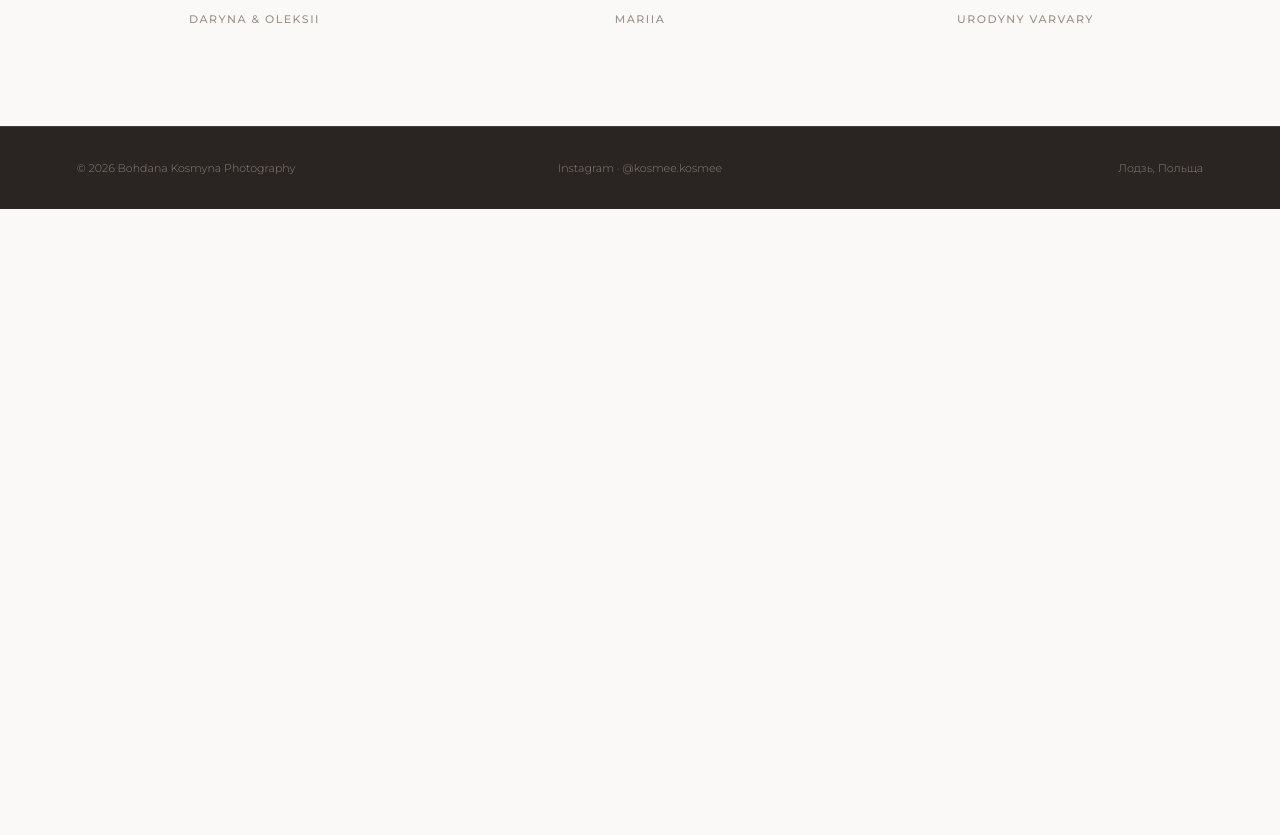
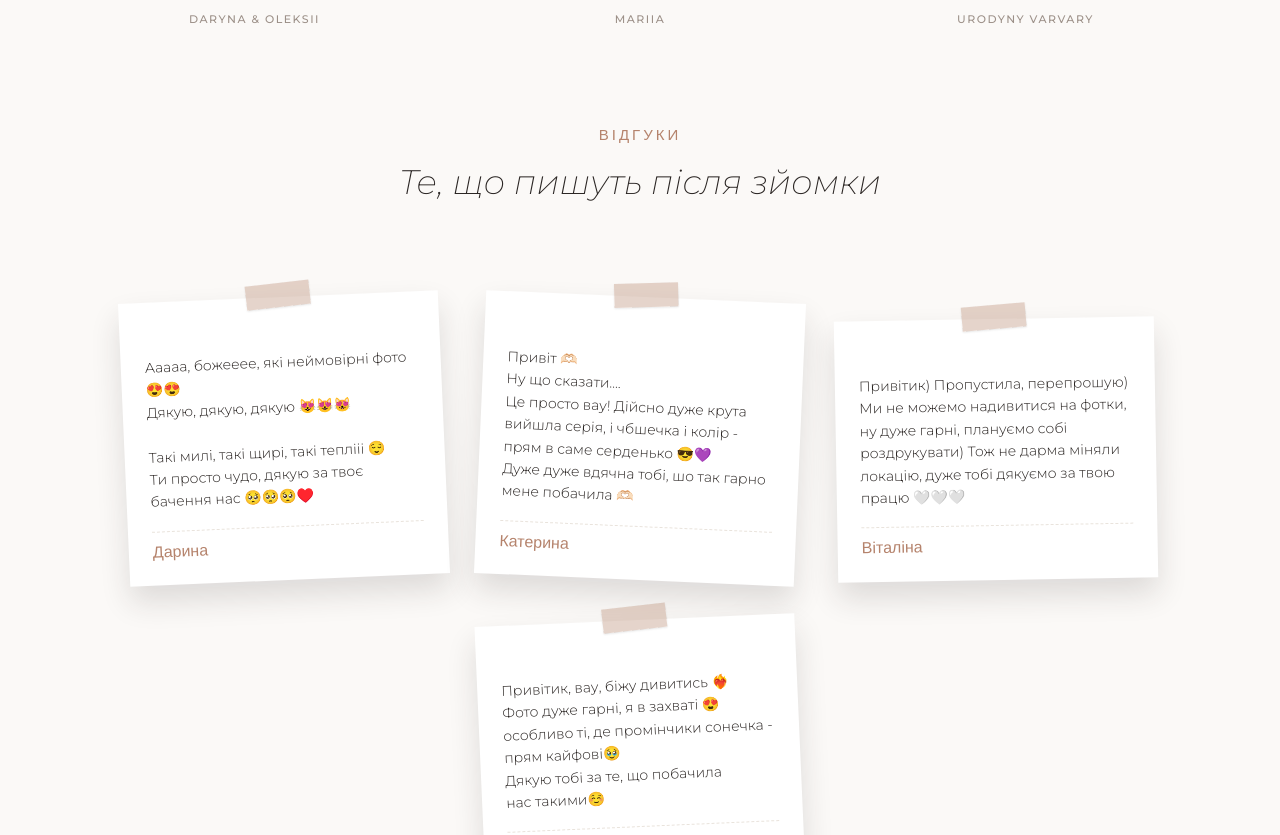
Before and after one commit to oleksandragurkalo/photography-portfolio, a React (Vite) app: page / in a window 1280 px wide. Shown: the part 1290-2125 px from the top of the page. Before the commit the page ends 1499 px from the top, so only its background shows below. Built offline with nearby package versions, Linux system fonts and the light colour scheme; no server answers.

Commit message:
feat(Home): Add testimonials section with styling and translations

```diff
--- a/src/i18n/translations.js
+++ b/src/i18n/translations.js
@@ -23,6 +23,28 @@ export const translations = {
     home: {
       kicker: 'Photographer',
       headline: 'Щирі та живі історії про вас — у теплому, природньому світлі.',
+      testimonials: {
+        kicker: 'Відгуки',
+        headline: 'Те, що пишуть після зйомки',
+        quotes: [
+          {
+            text: 'Ааааа, божееее, які неймовірні фото 😍😍\nДякую, дякую, дякую 😻😻😻\n\nТакі милі, такі щирі, такі теплііі 😌\nТи просто чудо, дякую за твоє бачення нас 🥺🥺🥺♥️',
+            author: 'Дарина',
+          },
+          {
+            text: 'Привіт 🫶🏻\nНу що сказати….\nЦе просто вау! Дійсно дуже крута вийшла серія, і чбшечка і колір - прям в саме серденько 😎💜\nДуже дуже вдячна тобі, шо так гарно мене побачила 🫶🏻',
+            author: 'Катерина',
+          },
+          {
+            text: 'Привітик) Пропустила, перепрошую)\nМи не можемо надивитися на фотки, ну дуже гарні, плануємо собі роздрукувати) Тож не дарма міняли локацію, дуже тобі дякуємо за твою працю 🤍🤍🤍',
+            author: 'Віталіна',
+          },
+          {
+            text: 'Привітик, вау, біжу дивитись ❤️‍🔥\nФото дуже гарні, я в захваті 😍\nособливо ті, де промінчики сонечка - прям кайфові🥹\nДякую тобі за те, що побачила\nнас такими☺️',
+            author: 'Анастасія',
+          },
+        ],
+      },
     },
     portfolio: {
       kicker: 'Selected Work',
@@ -131,6 +153,28 @@ export const translations = {
     home: {
       kicker: 'Photographer',
       headline: 'Szczere i żywe historie o Was — w ciepłym, naturalnym świetle.',
+      testimonials: {
+        kicker: 'Opinie',
+        headline: 'To, co piszą po sesji',
+        quotes: [
+          {
+            text: 'Aaaaa, boże, jakie niesamowite zdjęcia 😍😍\nDziękuję, dziękuję, dziękuję 😻😻😻\n\nTakie słodkie, takie szczere, takie ciepłe 😌\nJesteś po prostu cudowna, dziękuję za Twoje spojrzenie na nas 🥺🥺🥺♥️',
+            author: 'Daryna',
+          },
+          {
+            text: 'Cześć 🫶🏻\nNo co tu dużo mówić….\nTo po prostu wow! Naprawdę super wyszła seria, a czerń i biel, i kolor — prosto w serducho 😎💜\nBardzo, bardzo Ci dziękuję, że tak pięknie mnie uchwyciłaś 🫶🏻',
+            author: 'Kateryna',
+          },
+          {
+            text: 'Cześć) Przegapiłam, przepraszam)\nNie możemy się napatrzeć na zdjęcia, są naprawdę piękne, planujemy je sobie wydrukować) Więc nie na darmo zmienialiśmy lokalizację, bardzo dziękujemy za Twoją pracę 🤍🤍🤍',
+            author: 'Vitaliia',
+          },
+          {
+            text: 'Cześć, wow, biegnę oglądać ❤️‍🔥\nZdjęcia są bardzo piękne, jestem zachwycona 😍\nzwłaszcza te, gdzie promyki słońca — po prostu super 🥹\nDziękuję Ci za to, że zobaczyłaś\nnas takimi, jacy jesteśmy ☺️',
+            author: 'Anastasiia',
+          },
+        ],
+      },
     },
     portfolio: {
       kicker: 'Selected Work',
--- a/src/pages/Home/Home.css
+++ b/src/pages/Home/Home.css
@@ -112,6 +112,102 @@
   text-align: center;
 }
 
+.testimonials-head {
+  display: flex;
+  flex-direction: column;
+  align-items: center;
+  gap: 16px;
+  text-align: center;
+  padding-bottom: 50px;
+}
+
+.testimonials-head .headline-italic {
+  font-size: clamp(24px, 3.5vw, 34px);
+}
+
+.testimonials-track {
+  padding-inline: var(--container-pad);
+  padding-top: 40px;
+  padding-bottom: 100px;
+}
+
+.testimonials-scroller {
+  display: flex;
+  flex-wrap: wrap;
+  justify-content: center;
+  gap: 40px 36px;
+  max-width: 1100px;
+  margin-inline: auto;
+}
+
+.testimonial-note {
+  position: relative;
+  flex: 1 1 260px;
+  max-width: 320px;
+  background: var(--color-white);
+  padding: 36px 24px 24px;
+  margin: 0;
+  box-shadow: 0 16px 30px rgba(42, 37, 35, 0.14);
+  transform: rotate(-2.5deg);
+  transition: transform 250ms ease, box-shadow 250ms ease;
+}
+
+.testimonial-note:nth-child(3n - 1) {
+  transform: rotate(2.5deg);
+}
+
+.testimonial-note:nth-child(3n) {
+  transform: rotate(-1deg);
+  margin-top: 22px;
+}
+
+@media (hover: hover) {
+  .testimonial-note:hover {
+    transform: rotate(0deg) translateY(-6px);
+    box-shadow: 0 22px 40px rgba(42, 37, 35, 0.2);
+    z-index: 1;
+  }
+}
+
+.testimonial-tape {
+  position: absolute;
+  top: -14px;
+  left: 50%;
+  width: 64px;
+  height: 24px;
+  transform: translateX(-50%) rotate(-4deg);
+  background: rgba(181, 131, 108, 0.35);
+  box-shadow: 0 1px 2px rgba(42, 37, 35, 0.1);
+}
+
+.testimonial-mark {
+  display: block;
+  font-family: var(--font-display), sans-serif;
+  font-size: 42px;
+  line-height: 0.5;
+  color: var(--color-accent);
+  margin-bottom: 14px;
+}
+
+.testimonial-text {
+  font-family: var(--font-body), sans-serif;
+  font-weight: 300;
+  font-size: 14px;
+  line-height: 1.6;
+  color: var(--color-ink);
+  white-space: pre-line;
+  margin: 18px 0;
+}
+
+.testimonial-author {
+  font-family: var(--font-display), sans-serif;
+  font-size: 16px;
+  color: var(--color-accent);
+  border-top: 1px dashed var(--color-border);
+  padding-top: 10px;
+  margin: 0;
+}
+
 @media (max-width: 860px) {
   .hero {
     height: min(60vh, 560px);
@@ -123,4 +219,25 @@
     gap: 40px;
     padding-bottom: 60px;
   }
+
+  .testimonials-track {
+    padding-top: 30px;
+    padding-bottom: 60px;
+  }
+
+  .testimonials-scroller {
+    gap: 30px 24px;
+  }
+
+  .testimonial-note {
+    flex-basis: 100%;
+    max-width: 360px;
+  }
+
+  .testimonial-note,
+  .testimonial-note:nth-child(3n - 1),
+  .testimonial-note:nth-child(3n) {
+    transform: rotate(-1deg);
+    margin-top: 0;
+  }
 }
--- a/src/pages/Home/Home.jsx
+++ b/src/pages/Home/Home.jsx
@@ -66,6 +66,23 @@ export default function Home() {
           </Link>
         ))}
       </div>
+
+      <div className="testimonials-head container">
+        <p className="kicker">{t.home.testimonials.kicker}</p>
+        <h2 className="headline-italic">{t.home.testimonials.headline}</h2>
+      </div>
+
+      <div className="testimonials-track">
+        <div className="testimonials-scroller">
+          {t.home.testimonials.quotes.map((quote) => (
+            <blockquote className="testimonial-note" key={quote.text}>
+              <span className="testimonial-tape" aria-hidden="true" />
+              <p className="testimonial-text">{quote.text}</p>
+              {quote.author && <footer className="testimonial-author">{quote.author}</footer>}
+            </blockquote>
+          ))}
+        </div>
+      </div>
     </div>
   );
 }
```
